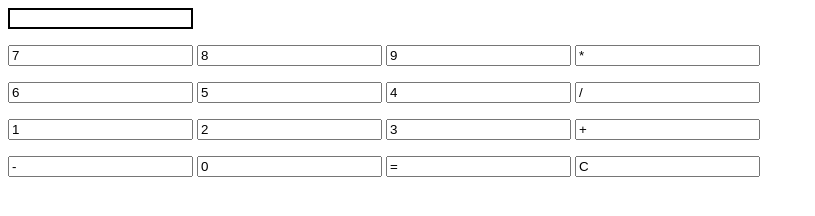
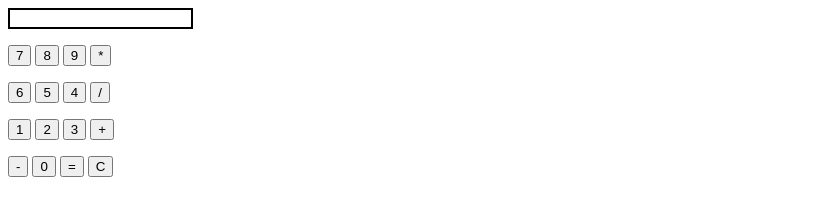
Before and after one commit to boramlee22/blee22, a plain HTML site: page HW2/Calculator.html in a window 1280 px wide. Shown: the whole page, without its empty margins (0-815 px from the left). Drawn offline with Linux system fonts and the light colour scheme.

Commit message:
HW2 html edit

```diff
--- a/HW2/Calculator.html
+++ b/HW2/Calculator.html
@@ -7,35 +7,35 @@
 <body>
 
     <form name ="Calculator">
-        <input type=""text" id="display" readonly style="border:2px solid black">
+        <input type="text" id="display" readonly style="border:2px solid black">
 
         <p>
-            <input type=""button" value="7" onclick="calc('7')">
-            <input type=""button" value="8" onclick="calc('8')">
-            <input type=""button" value="9" onclick="calc('9')">
-            <input type=""button" value="*" onclick="calc('*')">
+            <input type="button" value="7" onclick="calc('7')">
+            <input type="button" value="8" onclick="calc('8')">
+            <input type="button" value="9" onclick="calc('9')">
+            <input type="button" value="*" onclick="calc('*')">
         </p>
 
         <p>
-            <input type=""button" value="6" onclick="calc('6')">
-            <input type=""button" value="5" onclick="calc('5')">
-            <input type=""button" value="4" onclick="calc('4')">
-            <input type=""button" value="/" onclick="calc('/')">
+            <input type="button" value="6" onclick="calc('6')">
+            <input type="button" value="5" onclick="calc('5')">
+            <input type="button" value="4" onclick="calc('4')">
+            <input type="button" value="/" onclick="calc('/')">
          </p>
 
         <p>
-            <input type=""button" value="1" onclick="calc('1')">
-            <input type=""button" value="2" onclick="calc('2')">
-            <input type=""button" value="3" onclick="calc('3')">
-            <input type=""button" value="+" onclick="calc('+')">
+            <input type="button" value="1" onclick="calc('1')">
+            <input type="button" value="2" onclick="calc('2')">
+            <input type="button" value="3" onclick="calc('3')">
+            <input type="button" value="+" onclick="calc('+')">
         </p>
 
 
         <p>
-            <input type=""button" value="-" onclick="calc('-')">
-            <input type=""button" value="0" onclick="calc('0')">
-            <input type=""button" value="=" onclick="e()">
-            <input type=""button" value="C" onclick="c()">
+            <input type="button" value="-" onclick="calc('-')">
+            <input type="button" value="0" onclick="calc('0')">
+            <input type="button" value="=" onclick="e()">
+            <input type="button" value="C" onclick="c()">
         </p>
 
     </form>
```
